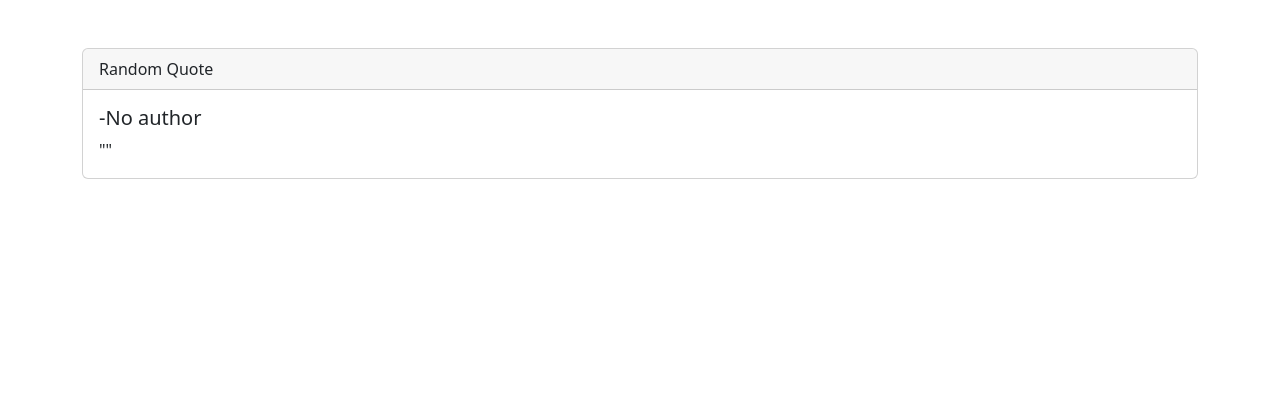
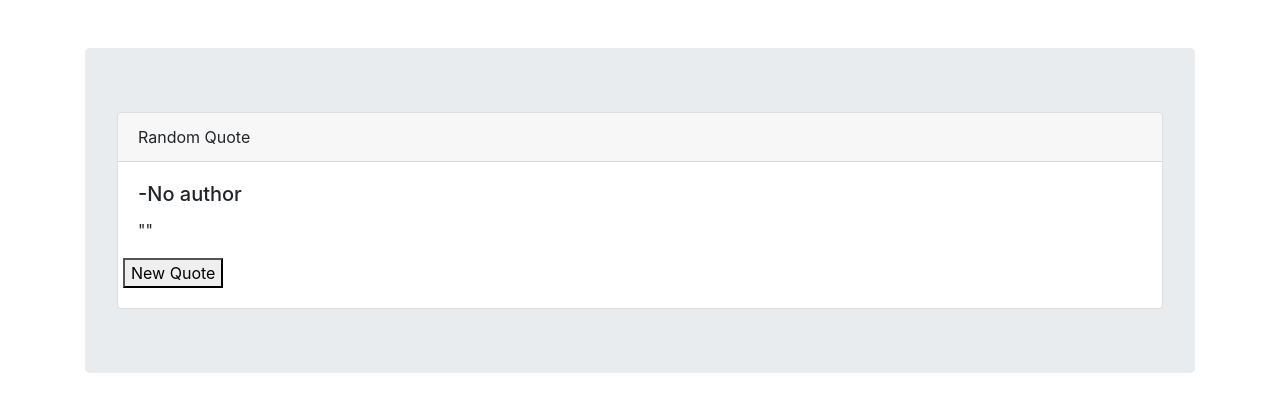
Before and after one commit to bhashana99/Random-Quote-Machine-FreeCodeCamp, a plain HTML site: page index.html in a window 1280 px wide. Drawn offline with nearby package versions, Linux system fonts and the light colour scheme; no server answers.

Commit message:
change bootstrap version and add new quote button

```diff
--- a/index.html
+++ b/index.html
@@ -3,7 +3,7 @@
 <head>
     <meta charset="UTF-8">
     <meta name="viewport" content="width=device-width, initial-scale=1.0">
-    <link href="https://cdn.jsdelivr.net/npm/bootstrap@5.2.3/dist/css/bootstrap.min.css" rel="stylesheet" integrity="sha384-rbsA2VBKQhggwzxH7pPCaAqO46MgnOM80zW1RWuH61DGLwZJEdK2Kadq2F9CUG65" crossorigin="anonymous">
+    <link rel="stylesheet" href="https://cdn.jsdelivr.net/npm/bootstrap@4.0.0/dist/css/bootstrap.min.css" integrity="sha384-Gn5384xqQ1aoWXA+058RXPxPg6fy4IWvTNh0E263XmFcJlSAwiGgFAW/dAiS6JXm" crossorigin="anonymous">
     <script crossorigin src="https://unpkg.com/react@latest/umd/react.development.js"></script>
     <script crossorigin src="https://unpkg.com/react-dom@latest/umd/react-dom.development.js"></script>
     <script src="https://unpkg.com/@babel/standalone/babel.min.js"></script>
@@ -13,5 +13,6 @@
 <body>
     <div id="app"></div>
     <script type="text/babel" src="./index.js"></script>
+
 </body>
 </html>
--- a/index.js
+++ b/index.js
@@ -31,7 +31,10 @@ function App() {
 
     const { author, source } = splitAuthor(randomQuote.author || "");
 
-
+    const getNewQuote = ()=>{
+        let randomIndex = Math.floor(Math.random() * quotes.length);
+        setRandomQuote(quotes[randomIndex]);
+    }
 
     return (
       <div className="container pt-5">
@@ -48,6 +51,10 @@ function App() {
               ) : (
                 <h2>Loading...</h2>
               )}
+
+              <div className="row">
+                <button onClick={getNewQuote}>New Quote</button>
+              </div>
             </div>
           </div>
         </div>
```
